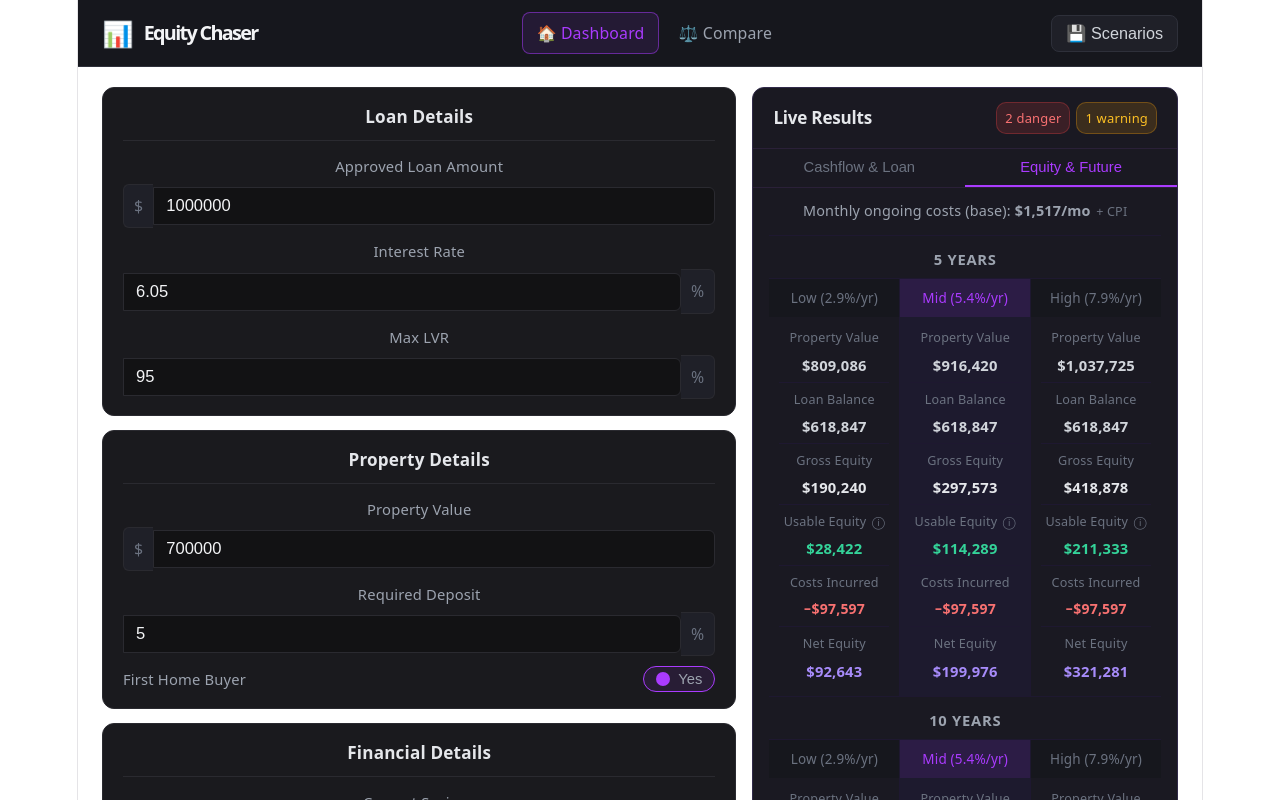
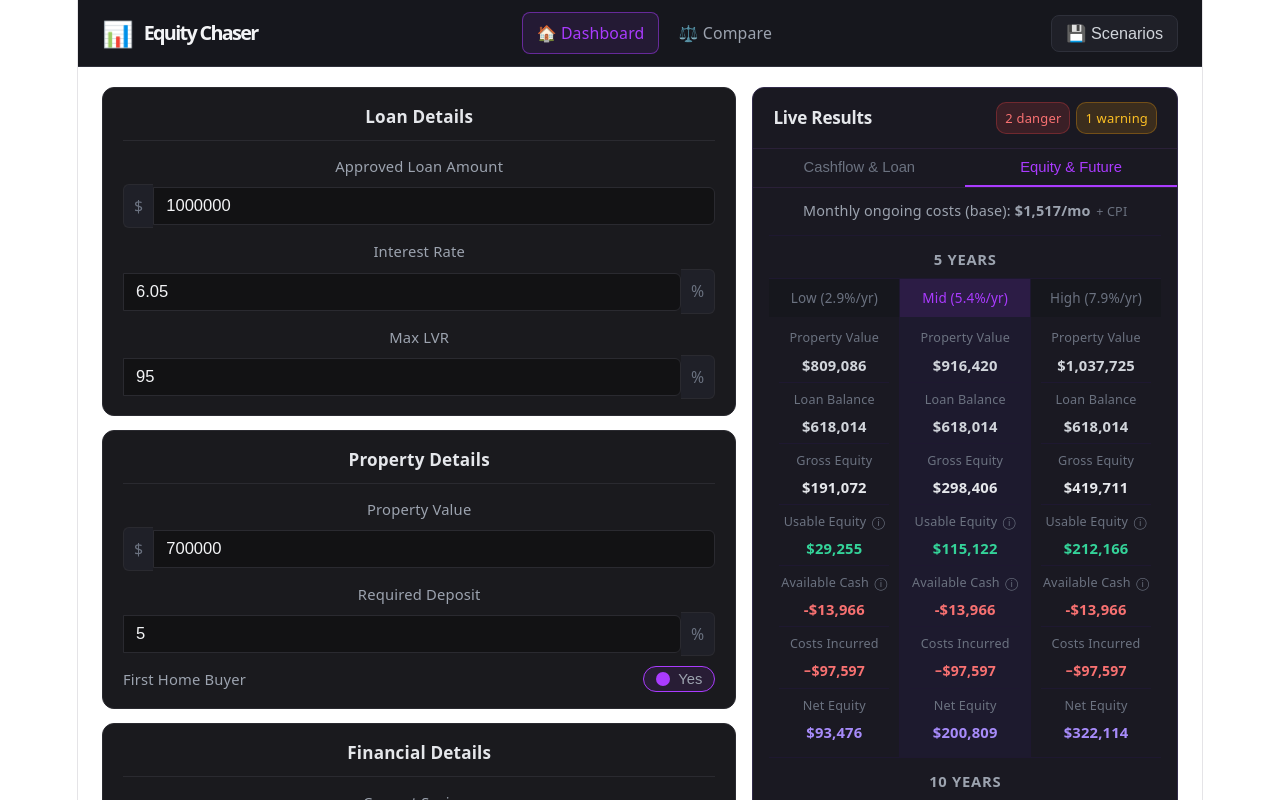
Before and after one commit to Arukim/equity-chaser, a React (Vite) app: page / in a window 1280 px wide. Both pictures are taken after a click on the tab "Equity & Future". Shown: the top 800 px of the page. Built offline with nearby package versions, Linux system fonts and the light colour scheme.

Commit message:
feat: add Available Cash row to Equity & Future table; fix double ongoing deduction in EquityProjection

```diff
--- a/src/components/tabs/EquityTab.tsx
+++ b/src/components/tabs/EquityTab.tsx
@@ -30,6 +30,14 @@ function SnapshotColumn({ snap, grade }: { snap: EquitySnapshot; grade: string }
         </span>
         <span className={`equity-row__value${snap.usableEquity < 0 ? ' equity-row__value--danger' : ' equity-row__value--accent'}`}>
           {fmt(snap.usableEquity)}
+        </span>
+      </div>
+      <div className="equity-row">
+        <span className="equity-row__label">
+          Available Cash <span className="hint" title="Cash sitting in your offset account at this point.">ⓘ</span>
+        </span>
+        <span className={`equity-row__value${snap.offsetBalance < 0 ? ' equity-row__value--danger' : ' equity-row__value--accent'}`}>
+          {fmt(snap.offsetBalance)}
         </span>
       </div>
       <div className="equity-row equity-row--muted">
--- a/src/logic/EquityProjection.ts
+++ b/src/logic/EquityProjection.ts
@@ -78,9 +78,10 @@ function runSimulation(params: ForecastParams, annualGrowthRate: number): { year
     const principal = Math.max(monthlyRepayment - interest, 0)
     loanBalance = Math.max(loanBalance - principal, 0)
 
-    // Annual Income Growth: compound the monthly budget each year
+    // Annual Income Growth: compound the monthly budget each year.
+    // ongoing was already debited above — do NOT subtract it again here.
     const effectiveMonthlyBudget = monthlyBudget * Math.pow(1 + wageGrowthRate / 100, yearIdx)
-    offsetBalance += effectiveMonthlyBudget - monthlyRepayment - ongoing
+    offsetBalance += effectiveMonthlyBudget - monthlyRepayment
 
     // Apply growth rate with new-build depreciation penalty for first 36 months
     let effectiveGrowthRate = monthlyGrowthRate
```
